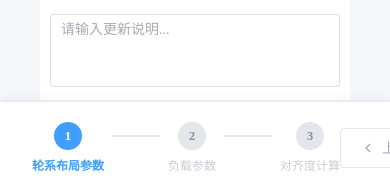
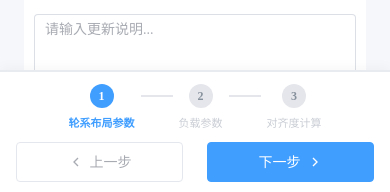
Before and after one commit to kangwenhang/gear_system, a Vue app in the folder frontend/: page / in a window 390 px wide. Shown: the part 650-842 px from the top of the page. Built offline with nearby package versions, Linux system fonts and the light colour scheme; no server answers.

Commit message:
feat: 封装为EXE执行文件
Co-authored-by: traeagent <traeagent@users.noreply.github.com>

```diff
--- a/frontend/src/App.vue
+++ b/frontend/src/App.vue
@@ -98,7 +98,7 @@ body {
 .app-container {
   max-width: 1600px;
   margin: 0 auto;
-  padding: 0 32px 120px;
+  padding: 0 32px 140px;
 }
 
 /* ===== 页面内容 ===== */
@@ -116,7 +116,7 @@ body {
   margin: 0 auto;
   background: #ffffff;
   border-top: 2px solid #e8ecf1;
-  padding: 20px 32px;
+  padding: 16px 32px;
   display: flex;
   align-items: center;
   justify-content: space-between;
@@ -188,4 +188,46 @@ body {
   gap: 12px;
   flex-shrink: 0;
 }
+
+/* ===== 移动端响应式 ===== */
+@media (max-width: 768px) {
+  .app-container {
+    padding: 0 16px 160px;
+  }
+
+  .step-nav {
+    flex-direction: column;
+    gap: 12px;
+    padding: 12px 16px;
+  }
+
+  .step-indicator {
+    width: 100%;
+    justify-content: center;
+  }
+
+  .step-dot {
+    width: 24px;
+    height: 24px;
+    font-size: 12px;
+  }
+
+  .step-label {
+    font-size: 11px;
+  }
+
+  .step-line {
+    width: 32px;
+    margin: 11px 6px 0;
+  }
+
+  .step-buttons {
+    width: 100%;
+    justify-content: center;
+  }
+
+  .step-buttons .el-button {
+    flex: 1;
+  }
+}
 </style>
```
